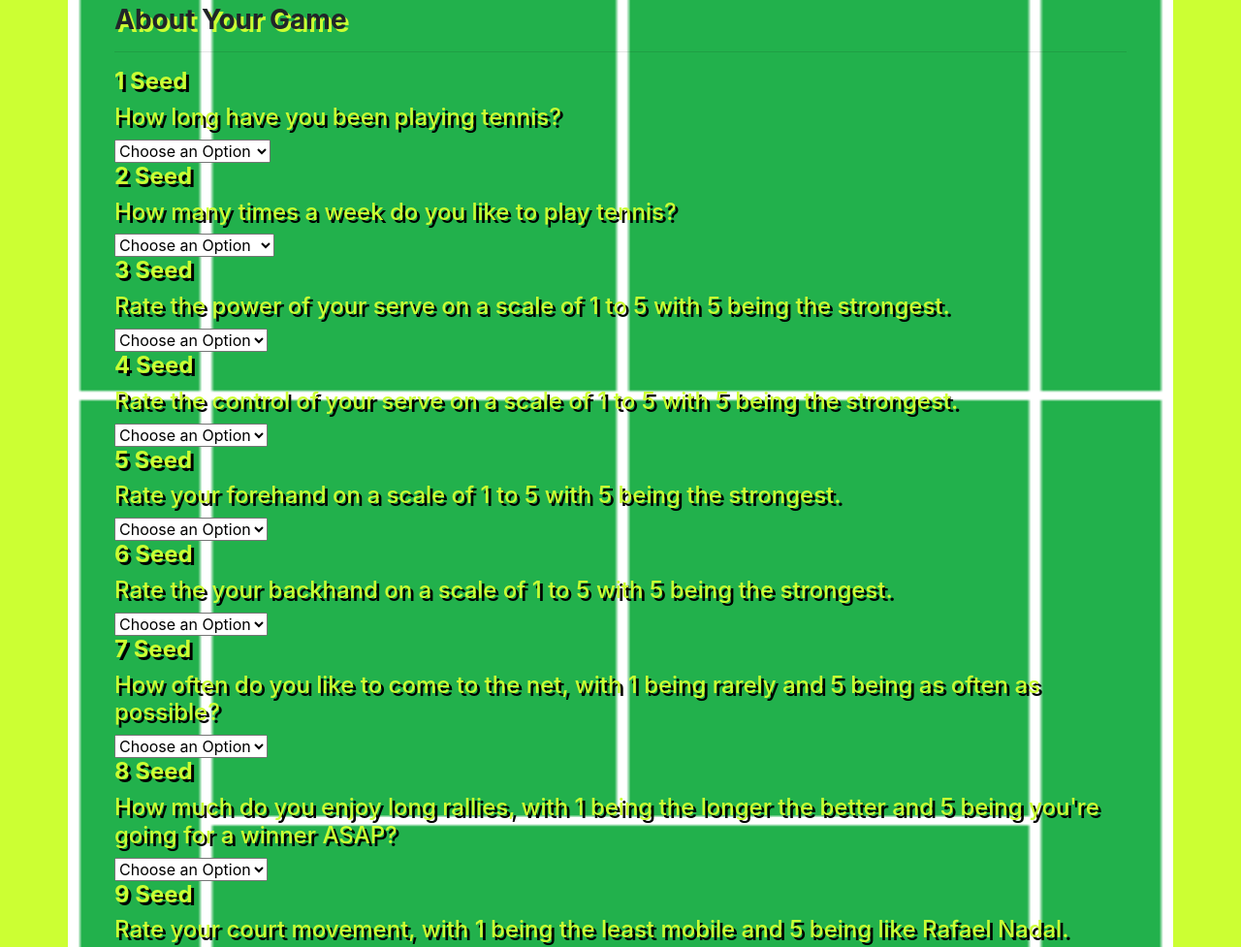
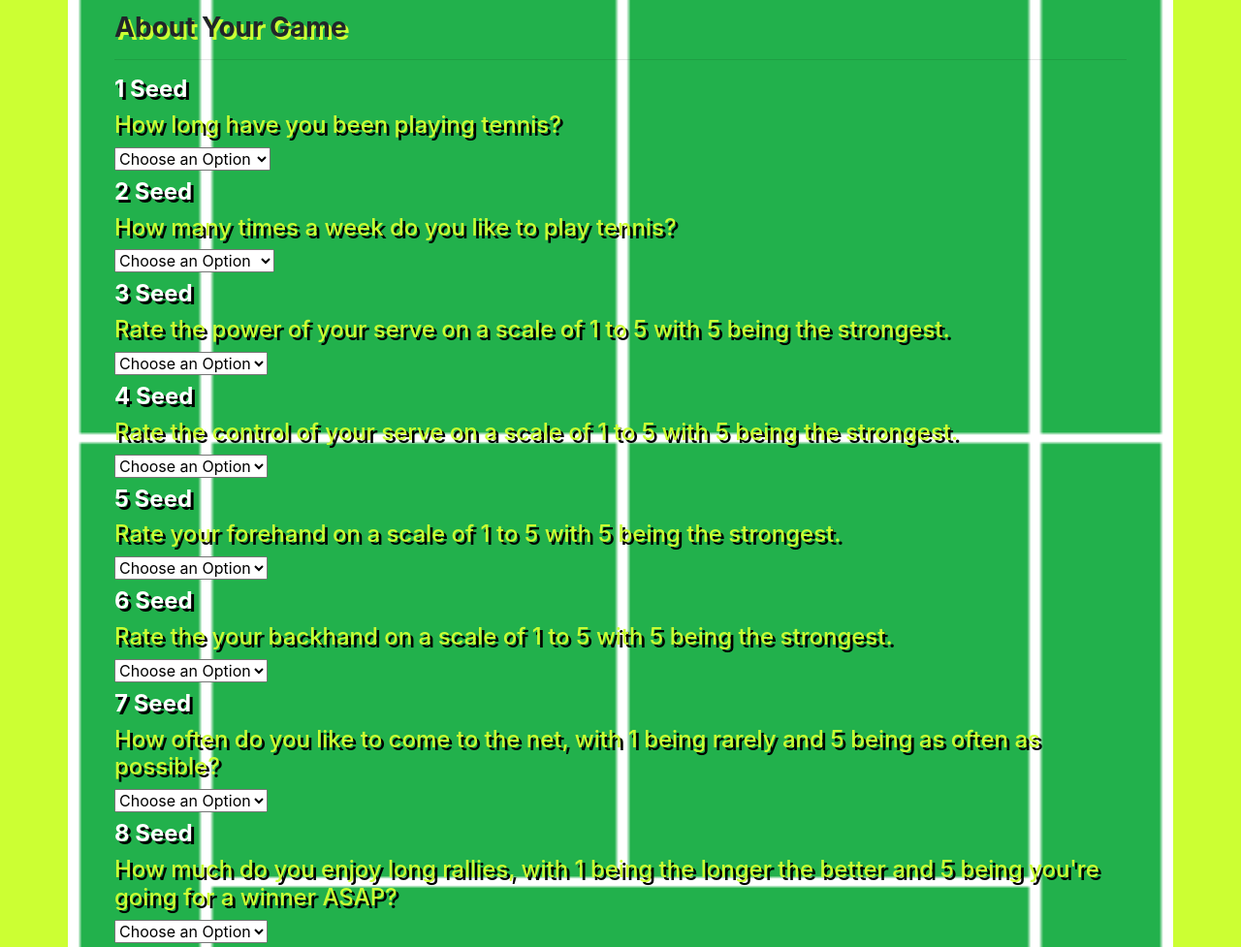
Before and after one commit to larryevans19/FriendFinder, a website: page app/public/survey.html in a window 1280 px wide. Shown: the part 593-1570 px from the top of the page at 97% size. Drawn offline with nearby package versions, Linux system fonts and the light colour scheme.

Commit message:
TMM v1.10 (Stylin)

```diff
--- a/app/public/survey.html
+++ b/app/public/survey.html
@@ -45,6 +45,7 @@
       color: rgb(204, 255, 51);
       text-shadow: 3px 3px black;
 
+
     }
 
     #title {
@@ -52,6 +53,11 @@
       color: green;
       text-shadow: 3px 3px white;
 
+    }
+
+    .q {
+      color: white;
+      text-shadow: 3px 3px black;
     }
 
     .btn-success {
@@ -65,10 +71,15 @@
       text-align: center;
     }
 
+    select {
+      margin-bottom: .5rem;
+    }
+
     a {
       color: green;
       text-align: center;
     }
+
   </style>
 </head>
 
@@ -108,7 +119,7 @@
 
     <hr>
 
-    <h4><strong>1 Seed</strong></h4>
+    <h4 class="q"><strong>1 Seed</strong></h4>
     <h4>How long have you been playing tennis?</h4>
     <select class="chosen-select" id="Q1">
       <option value="">Choose an Option</option>
@@ -121,7 +132,7 @@
 
     <br>
 
-    <h4><strong>2 Seed</strong></h4>
+    <h4 class="q"><strong>2 Seed</strong></h4>
     <h4>How many times a week do you like to play tennis?</h4>
     <select class="chosen-select" id="Q2">
       <option value="">Choose an Option</option>
@@ -134,7 +145,7 @@
 
     <br>
 
-    <h4><strong>3 Seed</strong></h4>
+    <h4 class="q"><strong>3 Seed</strong></h4>
     <h4>Rate the power of your serve on a scale of 1 to 5 with 5 being the strongest.</h4>
     <select class="chosen-select" id="Q3">
       <option value="">Choose an Option</option>
@@ -147,7 +158,7 @@
 
     <br>
 
-    <h4><strong>4 Seed</strong></h4>
+    <h4 class="q"><strong>4 Seed</strong></h4>
     <h4>Rate the control of your serve on a scale of 1 to 5 with 5 being the strongest.</h4>
     <select class="chosen-select" id="Q4">
       <option value="">Choose an Option</option>
@@ -160,7 +171,7 @@
 
     <br>
 
-    <h4><strong>5 Seed</strong></h4>
+    <h4 class="q"><strong>5 Seed</strong></h4>
     <h4>Rate your forehand on a scale of 1 to 5 with 5 being the strongest.</h4>
     <select class="chosen-select" id="Q5">
       <option value="">Choose an Option</option>
@@ -173,7 +184,7 @@
 
     <br>
 
-    <h4><strong>6 Seed</strong></h4>
+    <h4 class="q"><strong>6 Seed</strong></h4>
     <h4>Rate the your backhand on a scale of 1 to 5 with 5 being the strongest.</h4>
     <select class="chosen-select" id="Q6">
       <option value="">Choose an Option</option>
@@ -186,7 +197,7 @@
 
     <br>
 
-    <h4><strong>7 Seed</strong></h4>
+    <h4 class="q"><strong>7 Seed</strong></h4>
     <h4>How often do you like to come to the net, with 1 being rarely and 5 being as often as possible?</h4>
     <select class="chosen-select" id="Q7">
       <option value="">Choose an Option</option>
@@ -199,7 +210,7 @@
 
     <br>
 
-    <h4><strong>8 Seed</strong></h4>
+    <h4 class="q"><strong>8 Seed</strong></h4>
     <h4>How much do you enjoy long rallies, with 1 being the longer the better and 5 being you're going for a winner
       ASAP?</h4>
     <select class="chosen-select" id="Q8">
@@ -213,7 +224,7 @@
 
     <br>
 
-    <h4><strong>9 Seed</strong></h4>
+    <h4 class="q"><strong>9 Seed</strong></h4>
     <h4>Rate your court movement, with 1 being the least mobile and 5 being like Rafael Nadal.</h4>
     <select class="chosen-select" id="Q9">
       <option value="">Choose an Option</option>
@@ -226,7 +237,7 @@
 
     <br>
 
-    <h4><strong>10 Seed</strong></h4>
+    <h4 class="q"><strong>10 Seed</strong></h4>
     <h4>How important to you is your tennis fashion, with 1 being not at all and 5 being that you like all your colors
       to be coordinated down to the socks?</h4>
     <select class="chosen-select" id="Q10">
```
